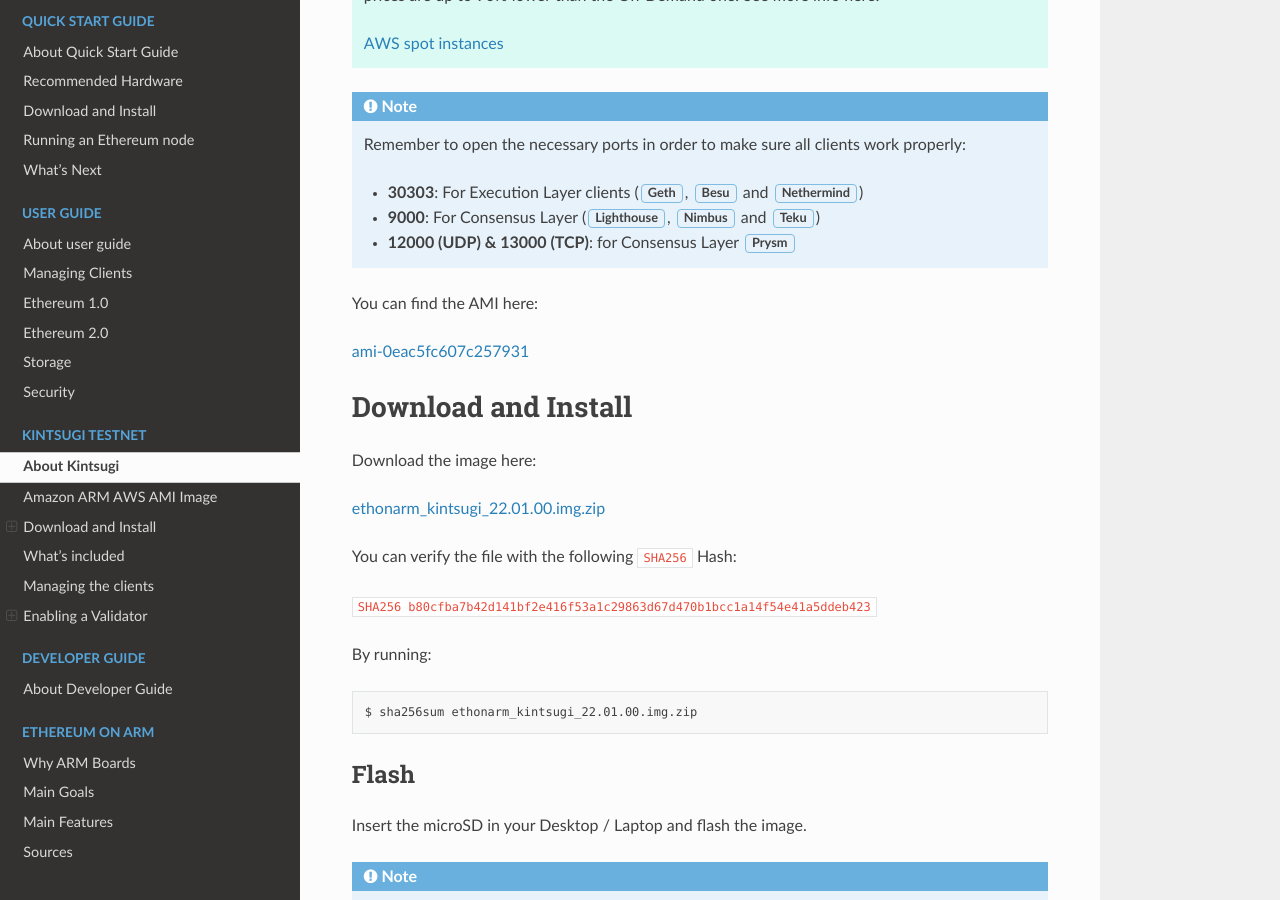
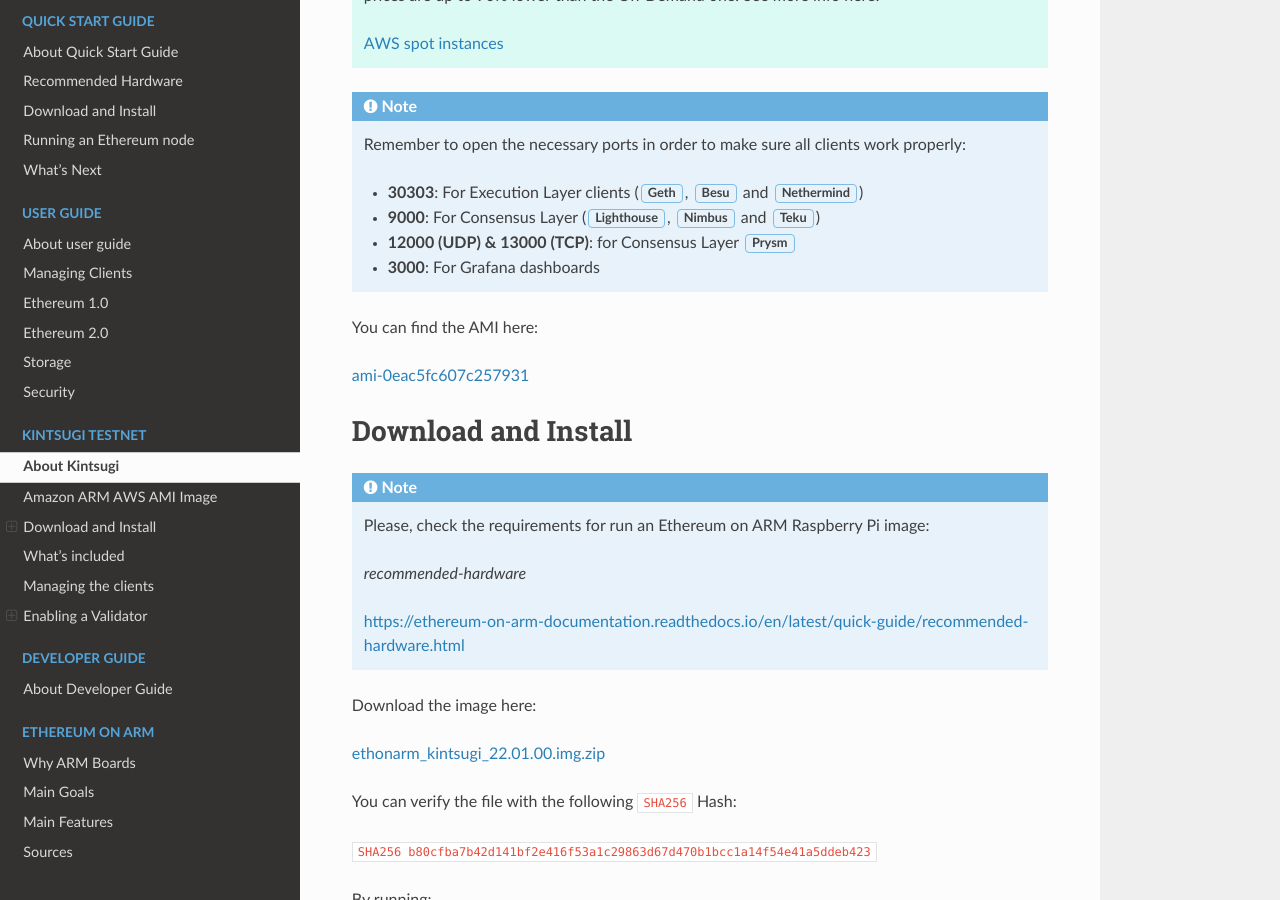
Before and after one commit to EOA-Blockchain-Labs/ethereumonarm, a Sphinx documentation site: the page built from docs/kintsugi/kintsugi-testnet.rst, in a window 1280 px wide and 900 px high, scrolled down 763 px. Built offline with Sphinx 7.4.7 and the Read the Docs theme 2.0.0, drawn with Linux system fonts in a browser that asks for light colours; some of the changed text lies outside the part shown.

Commit message:
added Grafana ports

```diff
--- a/docs/kintsugi/kintsugi-testnet.rst
+++ b/docs/kintsugi/kintsugi-testnet.rst
@@ -40,6 +40,7 @@
   * **30303**: For Execution Layer clients (:guilabel:`Geth`, :guilabel:`Besu` and :guilabel:`Nethermind`)
   * **9000**: For Consensus Layer (:guilabel:`Lighthouse`, :guilabel:`Nimbus` and :guilabel:`Teku`)
   * **12000 (UDP) & 13000 (TCP)**: for Consensus Layer :guilabel:`Prysm`
+  * **3000**: For Grafana dashboards
 
 You can find the AMI here:
 
@@ -49,6 +50,14 @@
 
 Download and Install
 ====================
+
+.. note::
+
+  Please, check the requirements for run an Ethereum on ARM Raspberry Pi image:
+
+  `recommended-hardware`
+
+  https://ethereum-on-arm-documentation.readthedocs.io/en/latest/quick-guide/recommended-hardware.html
 
 Download the image here:
 
@@ -161,6 +170,7 @@
   * **30303**: For Execution Layer clients (:guilabel:`Geth`, :guilabel:`Besu` and :guilabel:`Nethermind`)
   * **9000**: For Consensus Layer (:guilabel:`Lighthouse`, :guilabel:`Nimbus` and :guilabel:`Teku`)
   * **12000 (UDP) & 13000 (TCP)**: for Consensus Layer :guilabel:`Prysm`
+  * **3000**: For Grafana dashboards if you want to access from the outside
 
 What's included
 ===============
```
